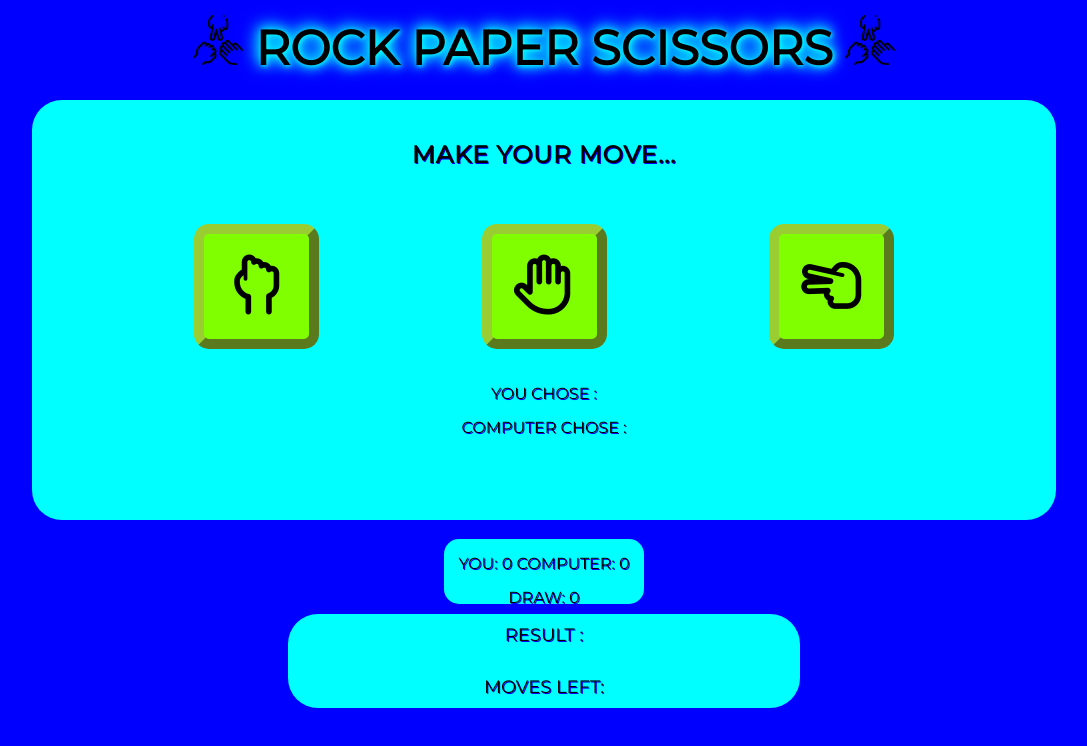
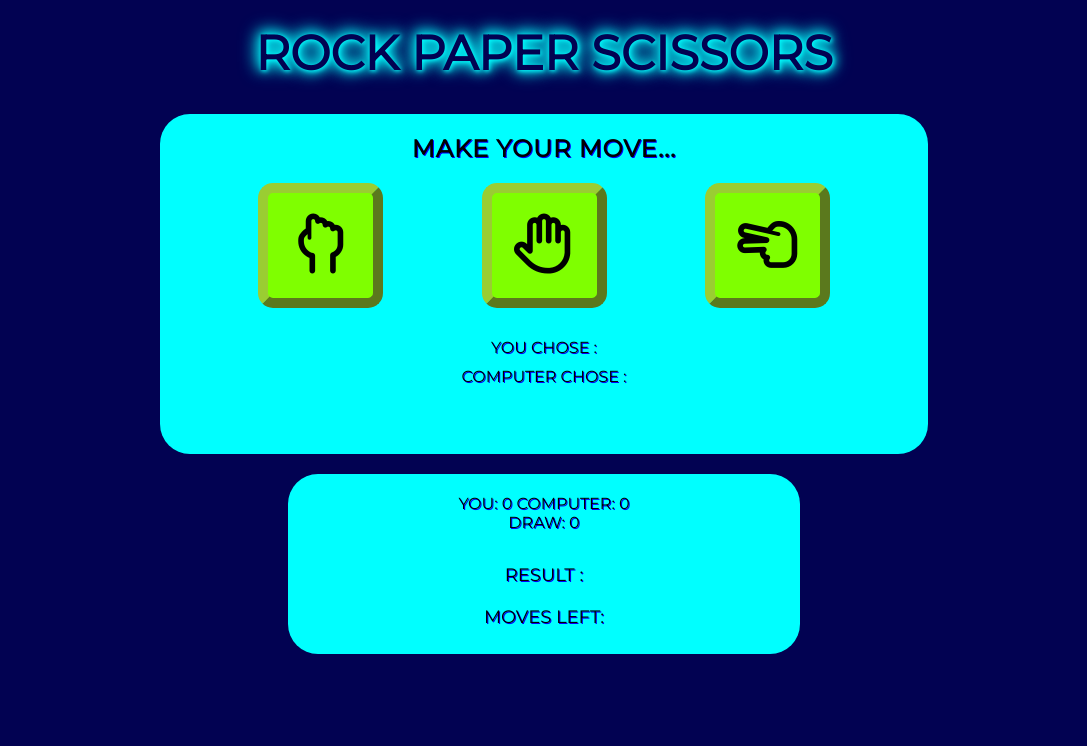
Before and after one commit to markdaniel1982/RPS_PP2, a plain HTML site: page index.html in a window 1280 px wide. Shown: the whole page, without its empty margins (96-1183 px from the left). Drawn offline with Linux system fonts and the light colour scheme.

Commit message:
tidy up css and html code including removing console.log entries used for checking flow of js functions

```diff
--- a/assets/css/style.css
+++ b/assets/css/style.css
@@ -8,34 +8,43 @@
 
 body {
     font-family: Montserrat, sans-serif;
-    background: blue;
+    background: rgb(2, 2, 82);
 }
 
 header {
+    color: rgb(2, 2, 82);
     text-align: center;
     font-size: x-large;
     line-height: 30px;
 }
 
 header h1 {
-    padding-bottom: 15px;
+    padding-top: 3%;
+    padding-bottom: 2%;
     text-transform: uppercase;
     text-shadow: 1px 1px 4px aqua, -1px -1px 20px aqua, -1px -1px 16px aqua, 1px 0px 11px aqua;
 }
 
-header img {
-    height: 50px;
-    width: 50px;
-    padding-top: 15px;
-}
 
 #gameArea {
     margin-top: 20px;
     margin-bottom: 20px;
     padding-top: 20px;
     background: aqua;
-    width: 80vw;
-    height: 50vh;
+    width: 60vw;
+    height: 40vh;
+    margin-left: auto;
+    margin-right: auto;
+    text-align: center;
+    text-transform: uppercase;
+    border-radius: 30px;
+    text-shadow: 1px 1px blue;
+}
+
+#resultsArea {
+    background: aqua;
+    width: 40vw;
+    height: fit-content;
     margin-left: auto;
     margin-right: auto;
     text-align: center;
@@ -46,7 +55,7 @@ header img {
 
 h2 {
     font-weight: bold;
-    padding: 20px 0 40px 0;
+    padding-bottom: 10px;
     letter-spacing: 1px;
 }
 
@@ -65,8 +74,6 @@ button {
     border-width: 10px;
     border-radius: 15px;
     cursor: pointer;
-
-
 }
 
 button:active {
@@ -87,7 +94,7 @@ button:hover {
 
 #displayChoice,
 div {
-    padding-top: 15px;
+    padding-top: 10px;
 }
 
 #result {
@@ -95,13 +102,7 @@ div {
 }
 
 #resultBox {
-    background: aqua;
-    border-radius: 30px;
-    width: 40vw;
-    height: fit-content;
-    margin-left: auto;
-    margin-right: auto;
-    padding: 10px 0 10px 0;
+    padding-bottom: 5%;
     font-size: large;
 }
 
@@ -113,9 +114,8 @@ div {
 
 /* CODE CREDIT - Overlay popup - https://findnerd.com/list/view/How-to-make-simple-Overlay-popup-/1966/ */
 .popup button {
-    position: relative;
-    bottom: 30px;
     margin-left: auto;
+    margin-top: -70px;
     margin-right: auto;
     font-size: xx-large;
 }
@@ -140,7 +140,7 @@ div {
 }
 
 .popup {
-    width: 40%;
+    width: 55%;
     height: 50%;
     background: #1ca29ee8;
     position: absolute;
@@ -150,10 +150,17 @@ div {
     left: 0;
     margin: auto;
     z-index: 1;
+    border-radius: 100px;
 }
 
 #winner {
     display: flex;
+    border-radius: 25px;
+    font-size: xx-large;
+    border-style: inset;
+    border-color: mediumpurple;
+    border-width: 10px;
+    font-weight: bolder;
     justify-content: space-around;
     align-items: center;
     margin-left: auto;
@@ -164,6 +171,7 @@ div {
 }
 
 #winCounter {
+    display: block;
     background-color: aqua;
     width: 200px;
     height: 50px;
--- a/assets/script/script.js
+++ b/assets/script/script.js
@@ -17,7 +17,6 @@ document.addEventListener("DOMContentLoaded", function () {
 
 
     const buttons = document.querySelectorAll("button");
-    console.log("DOM Loaded");
 
     for (const button of buttons) {
         button.addEventListener("click", playGame);
--- a/index.html
+++ b/index.html
@@ -14,14 +14,13 @@
 
 <body>
     <header>
-        <h1><img src="assets/images/rock-paper-scissors.webp" alt="rock paper scissors logo"> Rock Paper Scissors <img
-                src="assets/images/rock-paper-scissors.webp" alt="rock paper scissors logo"></h1>
+        <h1>Rock Paper Scissors</h1>
     </header>
     <!-- CODE CREDIT - Overlay popup - https://findnerd.com/list/view/How-to-make-simple-Overlay-popup-/1966/ -->
     <div id="playAgain" hidden onclick="location.reload()">
         <!-- <div class="container-popup"></div> -->
         <div class="popup">
-            <div >You're a ... <span id="winner"></span></div>
+            <div ><span id="winner"></span></div>
             <span id="close"><button type="button" onclick="window.location.reload()">Play Again?</button></span>
         </div>
     </div>
@@ -36,10 +35,12 @@
             <div id="playerChoiceArea">You chose : <span id="playerChoice"></span></div>
             <div id="computerChoiceArea">Computer chose : <span id="computerChoice"></span></div>
         </div>
+    </div>
+    <div id="resultsArea">
         <div id="winCounter">
             You: <span id="winCount">0</span>
             Computer: <span id="lossCount">0</span>
-            <div >Draw: <span id="drawCount">0</span></div>
+            Draw: <span id="drawCount">0</span>
         </div>
         <div id="resultBox">Result :
             <div id="result"></div>
```
